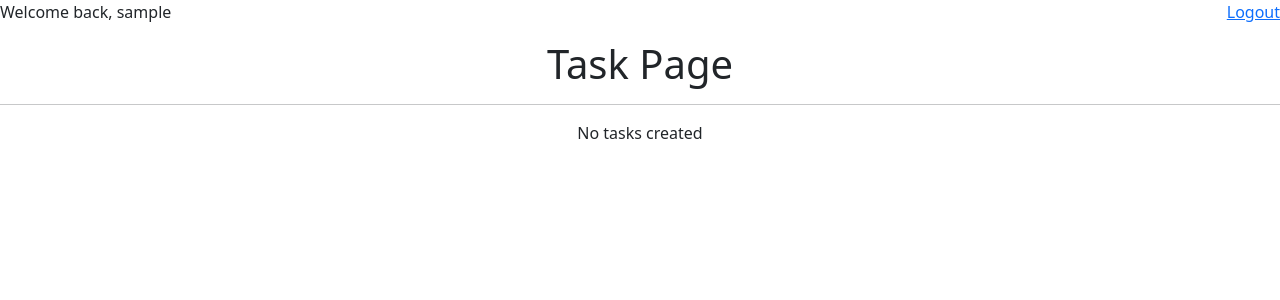
After one commit to nithin-yj/To-do-Application, a Django app: page /list/ in a window 1280 px wide. The commit adds this page. Shown: the top 300 px of the page. Run offline with Django 5.2, Linux system fonts and the light colour scheme; the visitor is signed in with stand-in values (Sample User, id 1); data that the repository does not hold is empty.

Commit message:
added add and edit functionality

```diff
--- a/todo/templates/login.html
+++ b/todo/templates/login.html
@@ -16,7 +16,8 @@ login
     <input type="text" name="username" id=""> <br> <br>
     <label for="">Password: </label>
     <input type="password" name="password" id=""> <br> <br>
-    <button class="btn btn-primary" type="submit">Login</button>
+    <button class="btn btn-primary" type="submit">Login</button> <br> <br>
+    <p>Not registered yet?   <a href="{% url 'register' %}">Register</a></p>
 
 </form>
 </center>
--- a/todo/templates/register.html
+++ b/todo/templates/register.html
@@ -19,7 +19,8 @@ Register
     <input type="email" name="email" id=""> <br> <br>
     <label for="">Password: </label>
     <input type="password" name="password" id=""> <br> <br>
-    <button class="btn btn-primary" type="submit">Register</button>
+    <button class="btn btn-primary" type="submit">Register</button> <br> <br>
+    <p>already registered? <a href="{% url 'login' %}">Login</a> </p>
 
 </form>
 </div>
--- /dev/null
+++ b/todo/templates/todo_list.html
@@ -0,0 +1,29 @@
+{% extends 'base.html' %}
+{% block title %}
+Tasklist
+{% endblock title %}
+
+{% block content %}
+<center>
+
+    <h1>Task Page</h1>
+    <hr>
+{% for task in tasks %}
+{{task.title}} <br>
+{{task.description}} <br>
+<a href="{% url 'edit' task.id %}">Edit Task</a>
+{% if task.status %}
+
+Done
+{% else %}
+
+Pending
+{% endif %}
+<hr>
+{% empty %}
+<p>No tasks created</p>
+{% endfor %}
+
+
+</center>
+{% endblock content %}
--- a/todo/urls.py
+++ b/todo/urls.py
@@ -1,9 +1,12 @@
 from django.urls import path
-from .views import register,login_view,home,logout_view
+from .views import register,login_view,home,logout_view,todo_list,add_task,edit_task
 
 urlpatterns = [
     path('register/',register,name='register'),
     path('login/',login_view,name='login'),
     path('logout/',logout_view,name='logout'),
     path('',home,name='home'),
+    path('list/',todo_list,name='list'),
+    path('addtask/',add_task,name='add'),
+    path('edittask/<int:pk>/',edit_task,name='edit'),
 ]
--- a/todo/views.py
+++ b/todo/views.py
@@ -1,8 +1,9 @@
-from django.shortcuts import render,redirect
+from django.shortcuts import render,redirect,get_object_or_404
 from django.contrib.auth import login,logout,authenticate
 from django.contrib.auth.models import User
 from django.contrib.auth.decorators import login_required
-
+from .models import Todo
+from .forms import TodoForm,EditForm
 
 @login_required
 def home(request):
@@ -39,3 +40,34 @@ def login_view(request):
 def logout_view(request):
     logout(request)
     return redirect('login')
+
+@login_required
+def todo_list(request):
+    tasks=Todo.objects.filter(user=request.user)
+    return render(request,'todo_list.html',{'tasks':tasks})
+
+@login_required
+def add_task(request):
+    if request.method=='POST':
+        form=TodoForm(request.POST)
+        if form.is_valid():
+            task=form.save(commit=False)
+            task.user=request.user
+            task.save()
+            return redirect('list')
+    else:
+        form=TodoForm()
+    return render(request,'add_task.html',{'form':form})
+
+
+@login_required
+def edit_task(request,pk):
+    task=get_object_or_404(Todo,pk=pk,user=request.user)
+    if request.method=='POST':
+        form=EditForm(request.POST,instance=task)
+        if form.is_valid():
+            form.save()
+            return redirect('list')
+    else:
+        form=EditForm(instance=task)
+    return render(request,'edit_task.html',{'form':form})
```
Also changed, not shown: todo/forms.py (added, +11 -0 lines), todo/models.py (+5 -2 lines), todo/templates/add_task.html (added, +17 -0 lines), todo/templates/edit_task.html (added, +17 -0 lines), todo/migrations/0002_alter_todo_options_todo_description_and_more.py (added).
